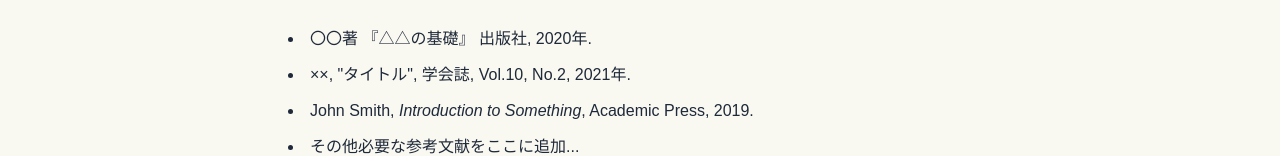
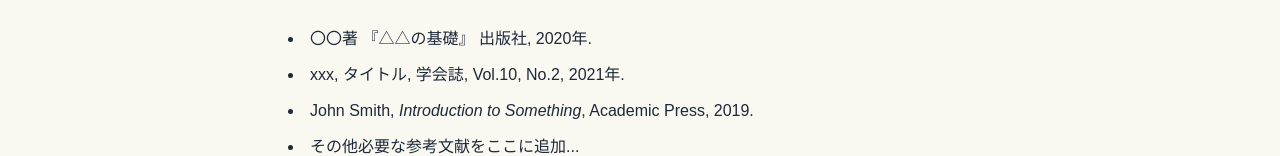
Before and after one commit to funswift/2025swift-C-disaster-prevention, a Next.js app: page /posts/references in a window 1280 px wide. Shown: the part 510-666 px from the top of the page. Built offline with nearby package versions, Linux system fonts and the light colour scheme; a web font is replaced by a local one.

Commit message:
デプロイできるようにした
静的なんとかをもとに戻してエラーが出ないようにした
aをLinkに変更
ダブルクォーテーションをなくした

```diff
--- a/app/posts/question/page.tsx
+++ b/app/posts/question/page.tsx
@@ -1,6 +1,6 @@
 "use client";
 
-
+import Link from 'next/link';
 import React, { useState, useRef } from "react";
 import { useRouter } from "next/navigation"; // ページ遷移のためにインポート
 
@@ -159,9 +159,9 @@ return (
         診断結果へ→
       </button>
     </div>
-    <a href="/" className="btn btn-secondary mt-4">
-        ホームに戻る
-      </a>
+    <Link href="/" className="btn btn-secondary mt-4">
+      ホームに戻る
+    </Link>
   </div>
 
 );
--- a/app/posts/references/page.tsx
+++ b/app/posts/references/page.tsx
@@ -1,4 +1,6 @@
 "use client";
+
+import Link from 'next/link';
 
 export default function ReferencesPage() {
   return (
@@ -6,13 +8,13 @@ export default function ReferencesPage() {
       <h1 className="text-3xl font-bold mb-6">参考文献</h1>
       <ul className="list-disc list-inside space-y-3 text-gray-800">
         <li>〇〇著 『△△の基礎』 出版社, 2020年.</li>
-        <li>××, "タイトル", 学会誌, Vol.10, No.2, 2021年.</li>
+        <li>xxx, タイトル, 学会誌, Vol.10, No.2, 2021年.</li>
         <li>John Smith, <i>Introduction to Something</i>, Academic Press, 2019.</li>
         <li>その他必要な参考文献をここに追加...</li>
       </ul>
-      <a href="/" className="btn btn-secondary mt-4">
+      <Link href="/" className="btn btn-secondary mt-4">
         ホームに戻る
-      </a>
+      </Link>
     </main>
   );
 }
```
